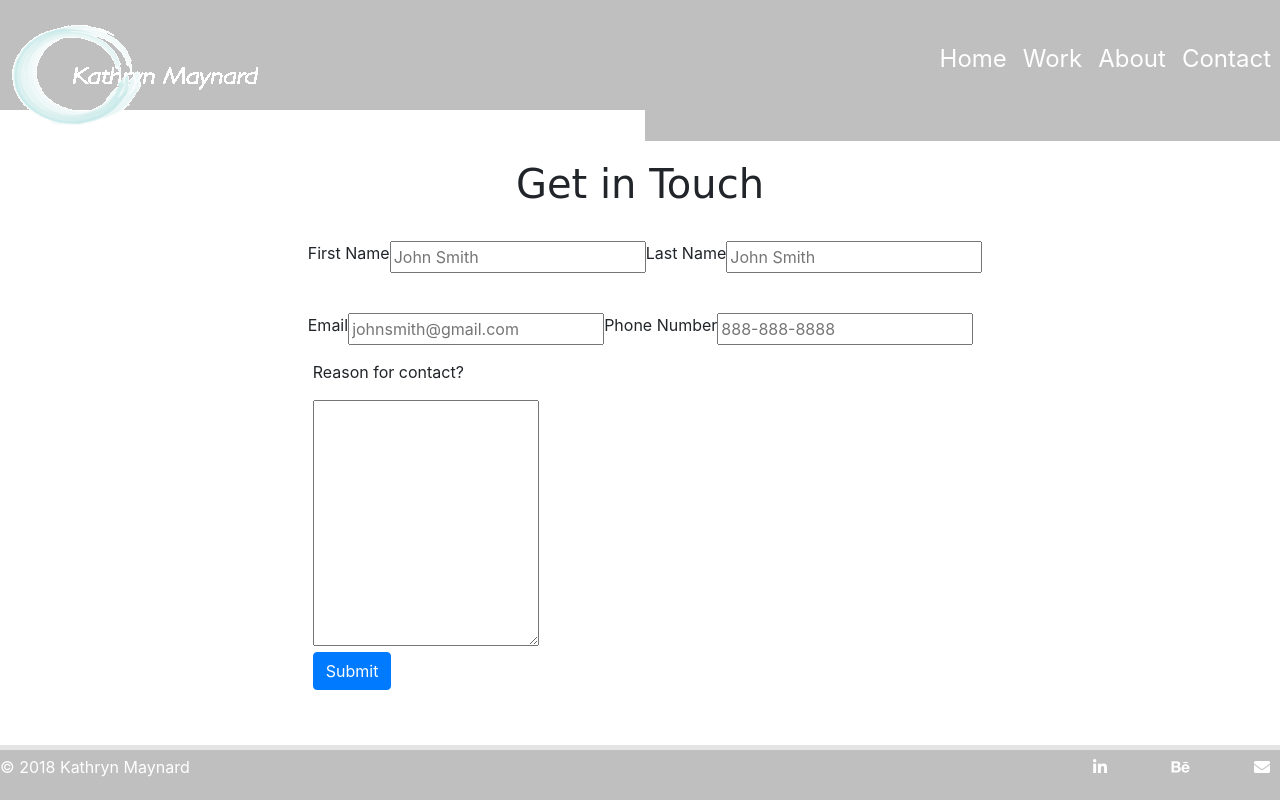
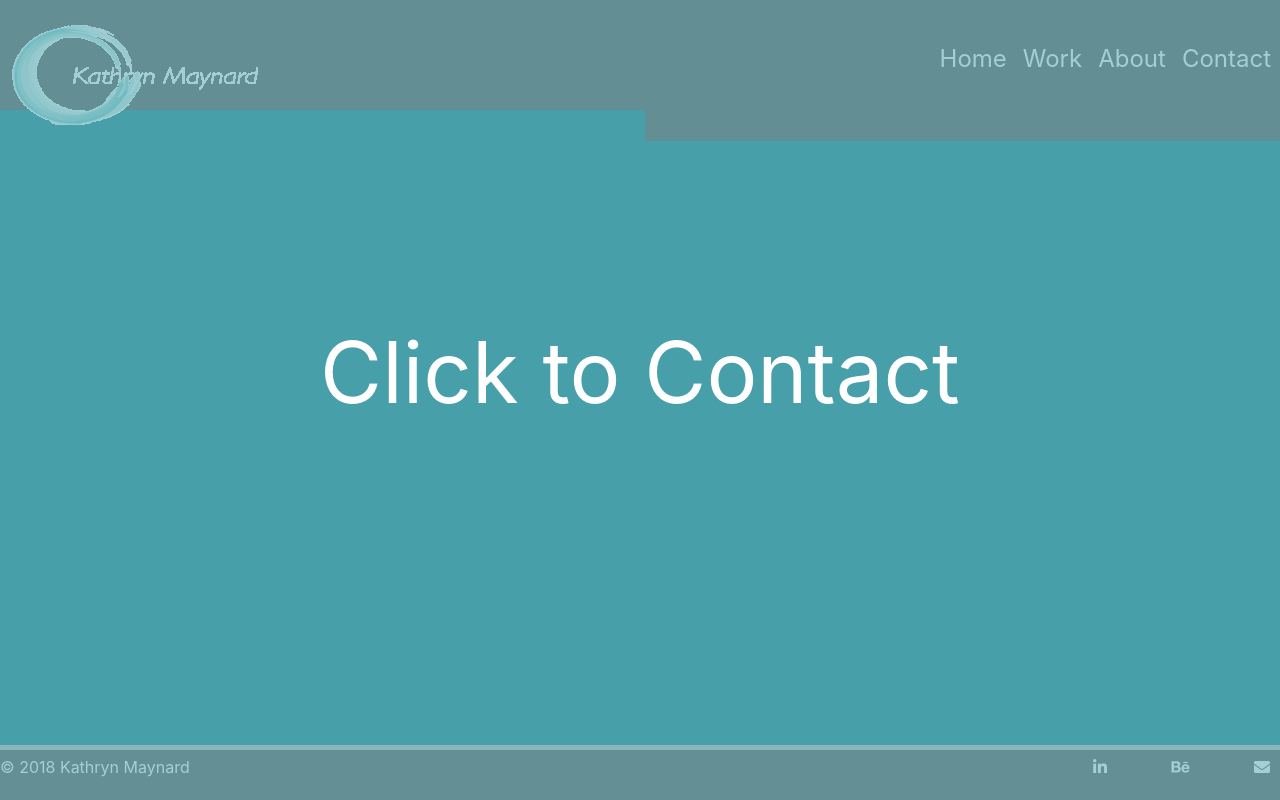
Before and after one commit to km203015/Final-Portfolio, a plain HTML site: page contact.html in a window 1280 px wide. Drawn offline with nearby package versions, Linux system fonts and the light colour scheme.

Commit message:
done besides nav bar

```diff
--- a/contact.html
+++ b/contact.html
@@ -2,6 +2,7 @@
 <html lang="en-US">
 
 <head>
+
   <title>My github page</title>
   <meta name="viewport" content="width=device-width, initial-scale=1.0">
   <link href="https://fonts.googleapis.com/css?family=Indie+Flower|Montserrat" rel="stylesheet">
@@ -39,48 +40,9 @@
     </div>
 </nav>
   </header>
-    <div id="MainContent">
-    <div class="flex-container-2">
-
-<div <form id="form_login">
-<div>
-  <h1 class="touch"> Get in Touch </h1>
+  <div id="mainContent">
+   <p><a class="enterwork" style="color:white" href="https://www.formpl.us/form/49266002">Click to Contact</a></p>
 </div>
-  <form action="response.html" method="post">
-
-        <div class="row">
-        <label for="contactName"> First Name</label>
-        <input type="text" name="name" value="" id="contactName" placeholder="John Smith">
-
-
-          <form action="response.html" method="post">
-              <label for="contactName"> Last Name</label>
-              <input type="text" name="name" value="" id="contactName" placeholder="John Smith">
-              </div>
-
-        <form action="response.html" method="post">
-            <div class="row">
-              <label for="contactName"> Email </label>
-              <input type="text" name="name" value="" id="contactName" placeholder="johnsmith@gmail.com">
-
-
-              <form action="response.html" method="post">
-                <label for="contactName">Phone Number</label>
-                    <input type="text" name="name" value="" id="contactName" placeholder="888-888-8888">
-                    </div>
-
-<div>
-<p> Reason for contact? </p>
-</div>
-
-    <div class="response">
-        <textarea name="comments" col="80" rows="10">
-        </textarea>
-        </div>
-        <button type="submit" class="btn btn-primary" href="response.html">Submit</button>
-    </form>
-  </div>
-
   <footer>
     <p style="color: white;"> &copy; 2018 Kathryn Maynard </p>
     <div class="socialMedia">
--- a/css/style.css
+++ b/css/style.css
@@ -9,6 +9,10 @@
   font-size:85px;
 
   /* background-color: red; /* For browsers that do not support gradients */
+}
+body {
+  background-color: #479FAA;
+
 }
 h1.about
 {
@@ -106,10 +110,7 @@ footer {
 
 
 }
-body {
-  background-color: white;
 
-}
 /* Style the links inside the navigation bar */
 .navbar-nav {
   font-size: 24px;
@@ -231,20 +232,8 @@ a.enterwork {
     height: 200px;
     align-items: center;
   }
-  a.form-group {
-    line-height: 425px;
-    height: 425px;
-    text-align: center;
-    }
-    .flex-container-2 {
-      display: flex;
-      flex-direction: column;
-      justify-content: center;
-      justify-content: space-around;
-      height: 475px;
-      align-items: center;
 
-    }
+
 .row {
   padding-bottom: 15px;
   padding-top: 25px;
```
Also changed, not shown: about.html (+2 -2 lines), work.html (+1 -1 lines).
